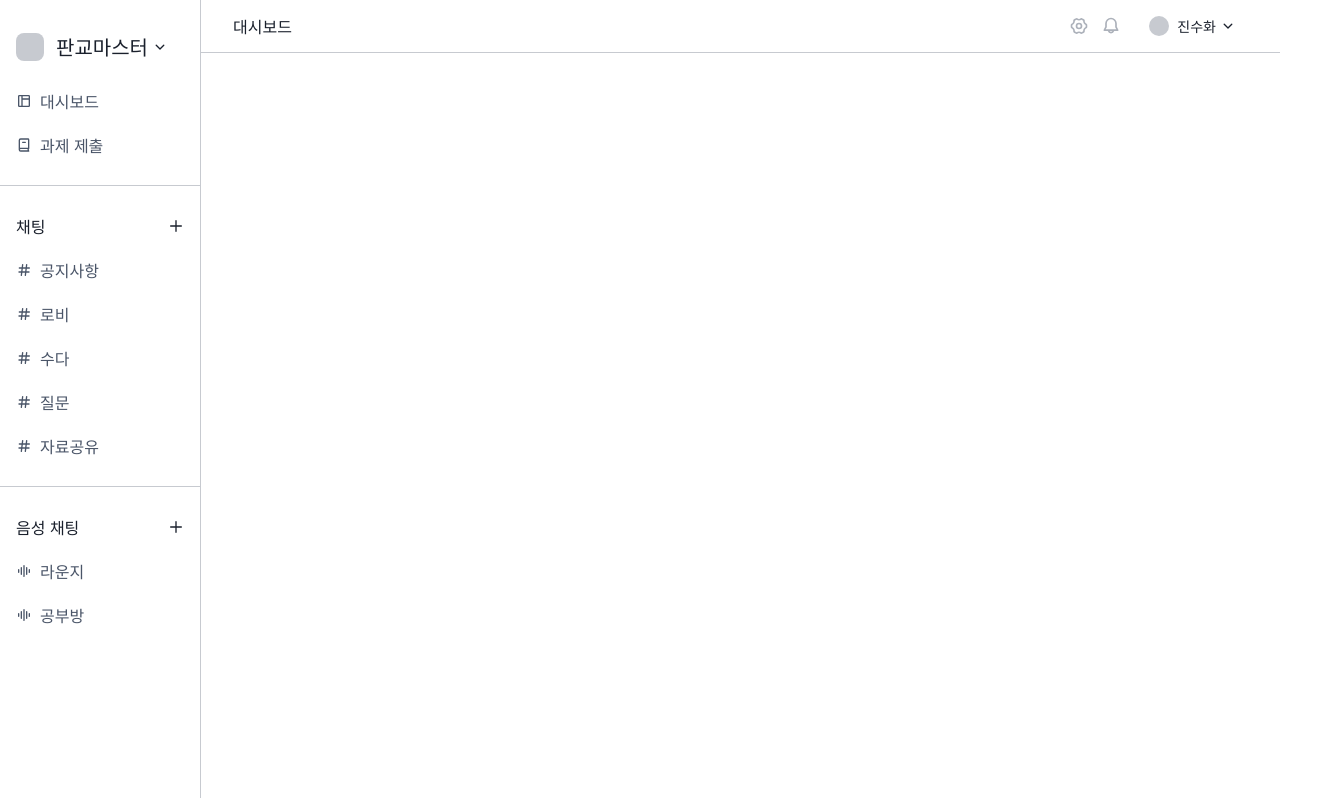
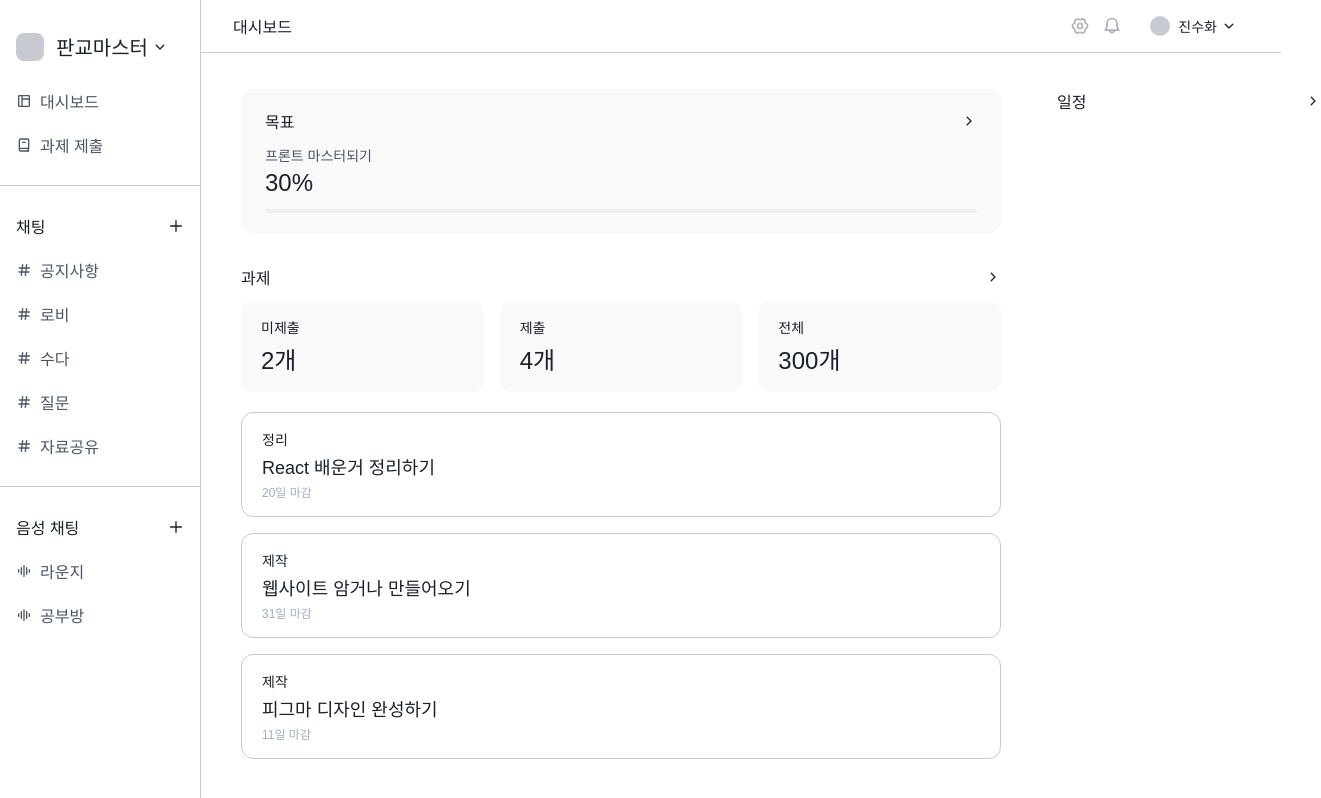
Before and after one commit to mentoring25/StudyWithMe, a React (Vite) app: page / in a window 1280 px wide. Shown: the top 798 px of the page, 1321 px wide, since content can reach past the window. Built offline with nearby package versions, Linux system fonts and the light colour scheme; a web font is replaced by a local one.

Commit message:
add mainfield

```diff
--- a/src/pages/index.jsx
+++ b/src/pages/index.jsx
@@ -1,14 +1,109 @@
 import { useState } from 'react'
+import { RightarrowIcon } from '../assets/icons'
 import Sidebar from '../components/Sidebar.jsx'
 import Header from '../components/header.jsx'
 import '../styles/main.css'
 
+function Title({ title }) {
+  return (
+    <>
+      <div className="title">
+        <p> {title} </p>
+        <RightarrowIcon />
+      </div>
+    </>
+  )
+}
+
+function Goal({ goal, percent }) {
+  return (
+    <>
+      <div id="goal">
+        <Title title={"목표"} />
+        <div id="goal-body">
+          <p className="small"> {goal} </p>
+          <div id="percent">
+            <h4> {percent}% </h4>
+            <div id="percent-bar"></div>
+          </div>
+        </div>
+      </div>
+    </>
+  )
+}
+
+function Assignment() {
+  function AssignmentMore({ category, title, date }) {
+    return (
+      <>
+        <div className="assignment-more">
+          <p className="small"> {category} </p>
+          <p className="large"> {title} </p>
+          <p className="caption"> {date}일 마감 </p>
+        </div>
+      </>
+    )
+  }
+
+  return (
+    <>
+      <div id="assignment">
+        <Title title={"과제"} />
+        <div id="assignment-body">
+          <div id="status">
+            <div className="status">
+              <p className="small"> 미제출 </p>
+              <h4 > 2개 </h4>
+            </div>
+            <div className="status">
+              <p className="small"> 제출 </p>
+              <h4 > 4개 </h4>
+            </div>
+            <div className="status">
+              <p className="small"> 전체 </p>
+              <h4 > 300개 </h4>
+            </div>
+          </div>
+          <div id="assignment-more">
+            <AssignmentMore category={"정리"} title={"React 배운거 정리하기"} date={20} />
+            <AssignmentMore category={"제작"} title={"웹사이트 암거나 만들어오기"} date={31} />
+            <AssignmentMore category={"제작"} title={"피그마 디자인 완성하기"} date={11} />
+          </div>
+        </div>
+      </div>
+    </>
+  )
+}
+
+function Calender() {
+  return (
+    <>
+      <div id="calender">
+        <Title title={"일정"} />
+      </div>
+    </>
+  )
+}
+
 function Index() {
+  const goal = "프론트 마스터되기";
+  const percent = 30;
+  const assignmentCount = [2, 4, 300];
+
   return (
     <>
       <Sidebar />
       <main>
         <Header channelName={"대시보드"} userName={"진수화"} />
+        <div id="field">
+          <div id="field1">
+            <Goal goal={goal} percent={percent}/>
+            <Assignment />
+          </div>
+          <div id="field2">
+            <Calender />
+          </div>
+        </div>
       </main>
     </>
   )
--- a/src/styles/index.css
+++ b/src/styles/index.css
@@ -16,7 +16,7 @@
   --title-display: 48px;
   --title-1: 36px;
   --title-2: 28px;
-  --title-3: 20px;
+  --title-3: 24px;
   --body-large: 18px;
   --body-medium: 16px;
   --body-small: 14px;
@@ -67,6 +67,7 @@ body {
 
 h1 { margin: 0; font-size: var(--title-display); }
 h3 { margin: 0;  font-size: var(--title-2); }
+h4 { margin: 0; font-size: var(--title-3); font-weight: 500;}
 .large { font-size: var(--body-large); }
 p { margin: 0; font-size: var(--body-medium); }
 .small { font-size: var(--body-small); }
--- a/src/styles/main.css
+++ b/src/styles/main.css
@@ -2,6 +2,7 @@ body {
   width: 100vw;
   display: block;
   place-items: start;
+  overflow: hidden;
 }
 
 #root {
@@ -14,5 +15,119 @@ body {
 }
 
 main {
+  width: calc(100vw - 200px);
+}
+
+#field {
+  margin: 36px 40px;
   width: 100%;
+  display: flex;
+  gap: 56px;
 }
+
+#field1 {
+  width: 760px;
+  display: flex;
+  flex-direction: column;
+  gap: 32px;
+}
+
+.title {
+  width: 100%;
+  display: flex;
+  align-items: center;
+  justify-content: space-between;
+}
+
+#goal {
+  box-sizing: border-box;
+  padding: 20px 24px;
+  width: 100%;
+  display: flex;
+  flex-direction: column;
+  gap: 12px;
+  border-radius: 12px;
+  background-color: var(--bg-subtle);
+}
+
+#goal-body {
+  display: flex;
+  flex-direction: column;
+  gap: 4px;
+}
+#goal-body p { color: var(--text-secondary);}
+
+#percent {
+  display: flex;
+  flex-direction: column;
+  gap: 12px;
+}
+
+#percent-bar {
+  width: 100%;
+  height: 4px;
+  border-radius: 9999px;
+  background-color: var(--natural-color-50);
+}
+
+#assignment {
+  width: 100%;
+  display: flex;
+  flex-direction: column;
+  gap: 12px;
+}
+
+#assignment-body {
+  width: 100%;
+  display: flex;
+  flex-direction: column;
+  gap: 20px;
+}
+
+#status {
+  display: flex;
+  align-items: center;
+  gap: 16px;
+}
+
+.status {
+  box-sizing: border-box;
+  padding: 16px 20px;
+  width: 100%;
+  display: flex;
+  flex-direction: column;
+  gap: 4px;
+  border-radius: 12px;
+  background-color: var(--bg-subtle);
+}
+
+#assignment-more {
+  width: 100%;
+  display: flex;
+  flex-direction: column;
+  gap: 16px;
+}
+
+.assignment-more {
+  box-sizing: border-box;
+  padding: 16px 20px;
+  display: flex;
+  flex-direction: column;
+  gap: 4px;
+  border-radius: 12px;
+  border: 1px solid var(--natural-color-100);
+}
+
+#field2 {
+  width: 264px;
+  display: flex;
+  flex-direction: column;
+  gap: 32px;
+}
+
+#calender {
+  width: 100%;
+  display: flex;
+  flex-direction: column;
+  gap: 12px;
+}
```
